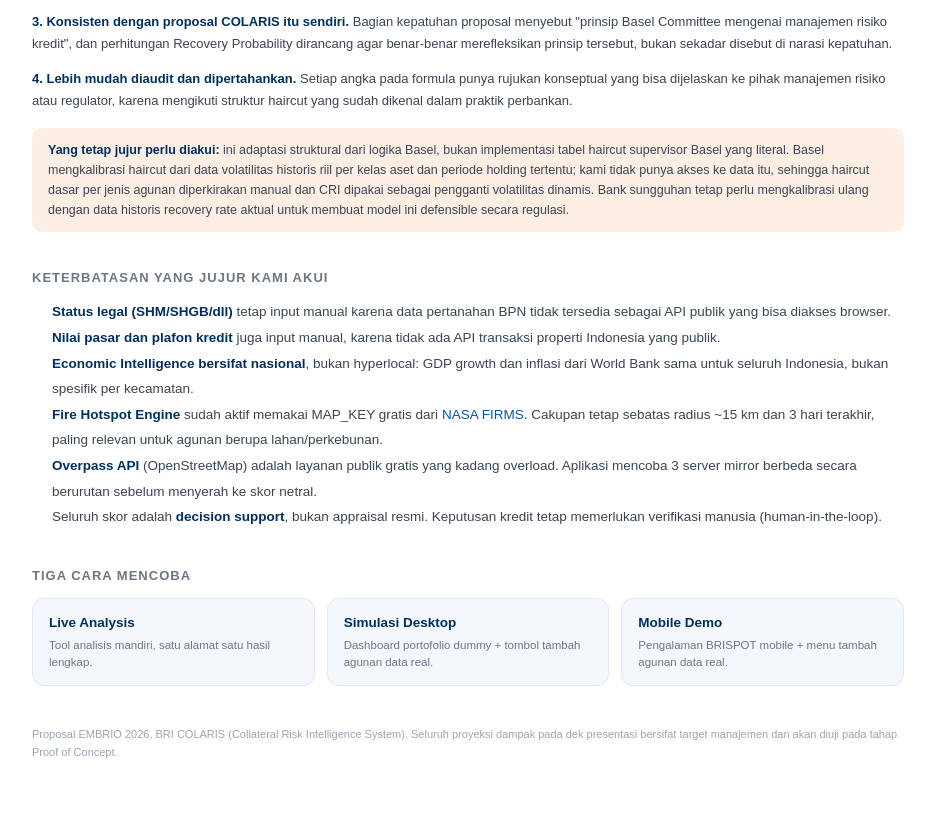
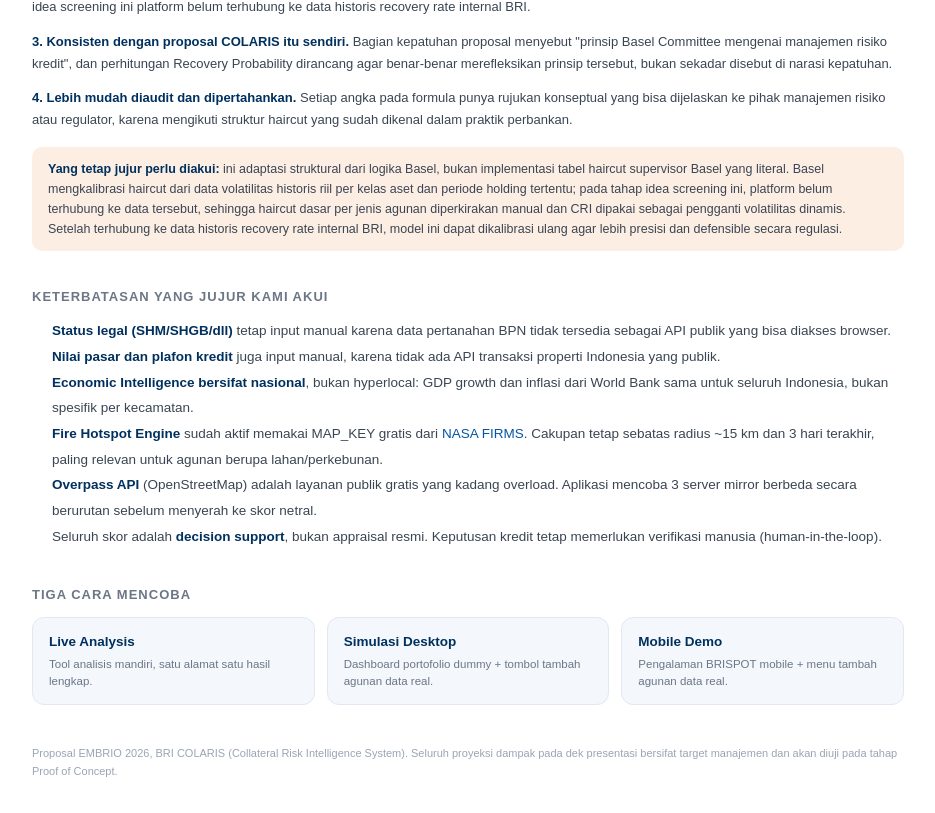
Before and after one commit to work-raharjo/bricolarislive, a Next.js app: page /docs in a window 1280 px wide. Shown: the part 2298-3111 px from the top of the page, without its empty margins (172-1107 px from the left). Built offline with nearby package versions, Linux system fonts and the light colour scheme.

Commit message:
Rephrase historical recovery rate data references: frame as idea-screening stage not yet connected to internal BRI data, not as outsider lack of access

```diff
--- a/app/docs/page.tsx
+++ b/app/docs/page.tsx
@@ -299,9 +299,10 @@ export default function DocsPage() {
             Ini adalah pendekatan yang mendekati (approximate), bukan model LGD Basel yang
             literal. Basel Committee memakai tabel haircut supervisor berbasis data historis
             volatilitas harga per kelas aset, sementara di sini haircut jenis agunan
-            didekati secara manual dan CRI dipakai sebagai proxy volatilitas dinamis. Bank
-            sungguhan tetap memerlukan data historis recovery rate aktual untuk mengkalibrasi
-            model yang defensible secara regulasi.
+            didekati secara manual dan CRI dipakai sebagai proxy volatilitas dinamis, karena
+            pada tahap idea screening ini platform belum terhubung ke data historis recovery
+            rate internal BRI. Kalibrasi yang lebih presisi dan defensible secara regulasi
+            dapat dilakukan begitu koneksi ke data tersebut tersedia.
           </p>
         </Section>
 
@@ -328,7 +329,8 @@ export default function DocsPage() {
               disyaratkan Basel, bukan kepastian hukum yang lemah otomatis mengurangi nilai
               agunan yang diakui. Tambahan haircut dari CRI menggantikan kalibrasi volatilitas
               harga historis Basel dengan sinyal risiko real-time (iklim, gempa, ekonomi,
-              pasar) sebagai proxy, karena kami tidak punya data historis recovery rate BRI.
+              pasar) sebagai proxy, karena pada tahap idea screening ini platform belum
+              terhubung ke data historis recovery rate internal BRI.
             </div>
             <div>
               <b style={{ color: NAVY }}>3. Konsisten dengan proposal COLARIS itu sendiri.</b>{" "}
@@ -358,11 +360,11 @@ export default function DocsPage() {
             <b style={{ color: NAVY }}>Yang tetap jujur perlu diakui:</b> ini adaptasi
             struktural dari logika Basel, bukan implementasi tabel haircut supervisor Basel
             yang literal. Basel mengkalibrasi haircut dari data volatilitas historis riil per
-            kelas aset dan periode holding tertentu; kami tidak punya akses ke data itu,
-            sehingga haircut dasar per jenis agunan diperkirakan manual dan CRI dipakai
-            sebagai pengganti volatilitas dinamis. Bank sungguhan tetap perlu mengkalibrasi
-            ulang dengan data historis recovery rate aktual untuk membuat model ini
-            defensible secara regulasi.
+            kelas aset dan periode holding tertentu; pada tahap idea screening ini, platform
+            belum terhubung ke data tersebut, sehingga haircut dasar per jenis agunan
+            diperkirakan manual dan CRI dipakai sebagai pengganti volatilitas dinamis. Setelah
+            terhubung ke data historis recovery rate internal BRI, model ini dapat dikalibrasi
+            ulang agar lebih presisi dan defensible secara regulasi.
           </div>
         </Section>
 
```
